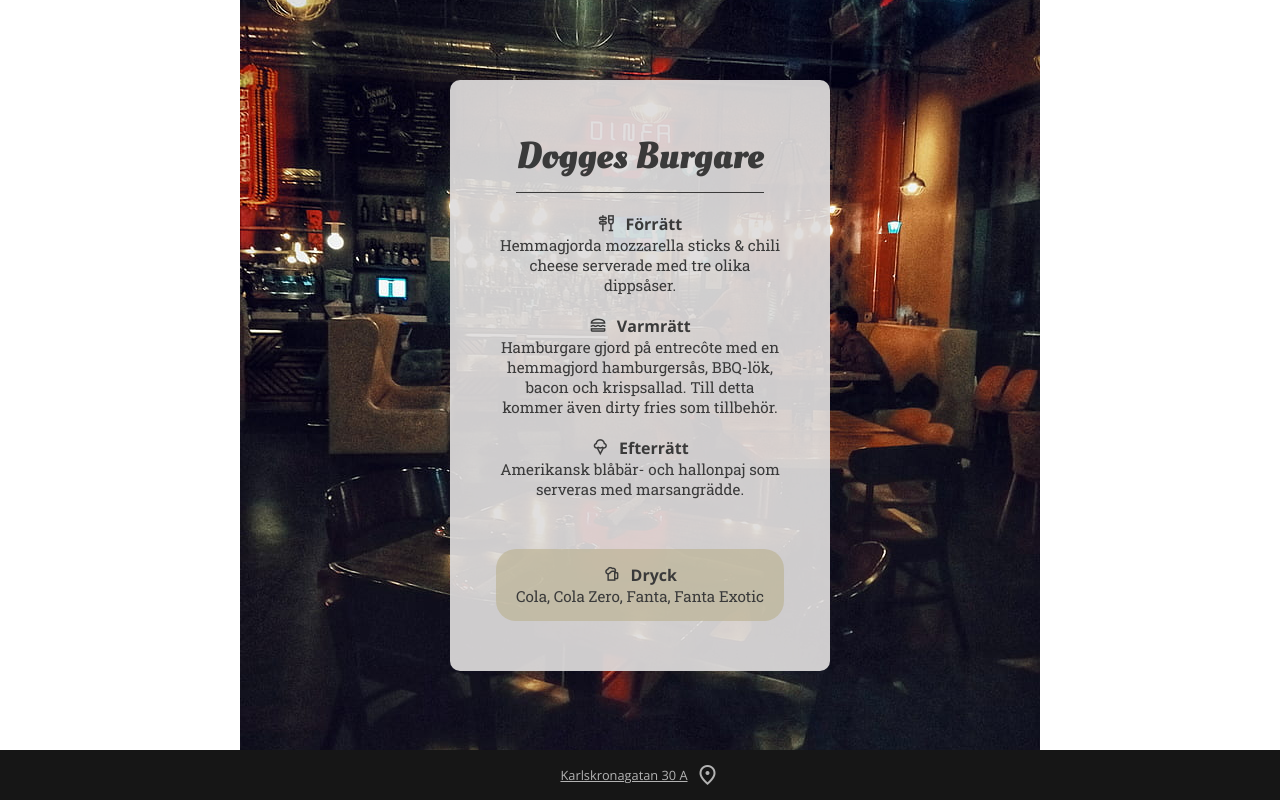
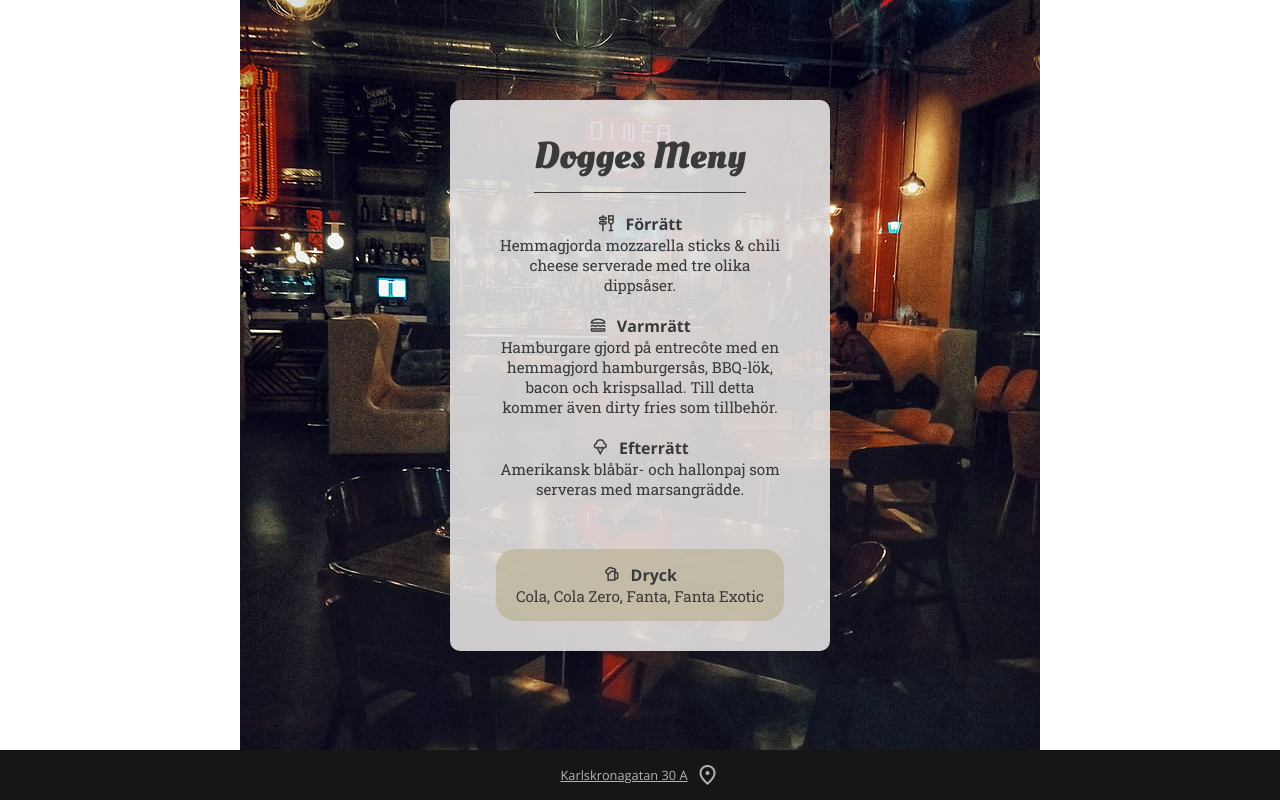
Before and after one commit to doggenyberg/halv8, a plain HTML site: page index.html in a window 1280 px wide. Drawn offline with nearby package versions, Linux system fonts and the light colour scheme.

Commit message:
first commit

```diff
--- a/index.html
+++ b/index.html
@@ -13,7 +13,7 @@
   <body>
     <main>
       <section class="container">
-        <nav><h1>Dogges Burgare</h1></nav>
+        <nav><h1>Dogges Meny</h1></nav>
         <div class="meny">
           <div class="dish">
             <h4>
--- a/styles.css
+++ b/styles.css
@@ -71,7 +71,7 @@ main {
   display: flex;
   flex-direction: column;
   align-items: center;
-  padding: 50px 30px;
+  padding: 30px;
   width: 380px;
   background-color: rgba(223, 221, 221, 0.923);
   border-radius: 10px;
```
